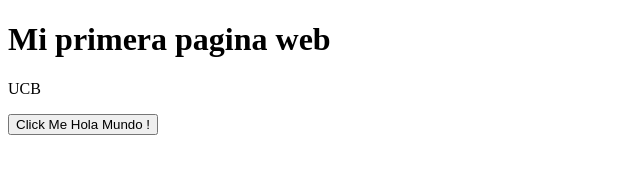
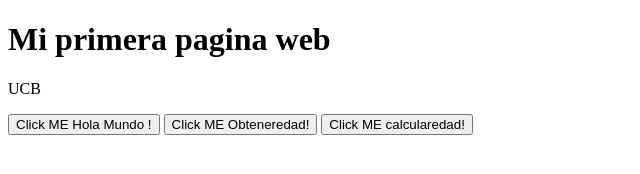
Before and after one commit to MichelleWomberk/SIS112-1, a plain HTML site: page mi programa en c#/js/index.html in a window 1280 px wide. Shown: the whole page, without its empty margins (0-640 px from the left). Drawn offline with Linux system fonts and the light colour scheme.

Commit message:
Update index.html
programación en js

```diff
--- a/mi programa en c#/js/index.html
+++ b/mi programa en c#/js/index.html
@@ -1,6 +1,21 @@
 <!DOCTYPE html>
 <html>
 <head>
+
+    <script>
+        function  HolaMundo(){
+            alert("hello word");
+        }
+        function Obteneredad (){
+             var edad = prompt("ingrese su edad","10");
+            alert("hola tu edad es:"+ edad);
+        }
+        function calcularedad (){
+             var anioNacimiento = prompt("ingrese su año de nacimiento","2005");
+            alert("hola tu edad es:"+ (2024-anioNacimiento));
+        }
+
+    </script>
 <title>Mel WEB</title>
 </head>
 <body>
@@ -8,8 +23,15 @@
 <h1>Mi primera pagina web</h1>
 <p>UCB</p>
 
-<button type="button" click="HolaMundo()">
-Click Me Hola Mundo !</button<
+<button type="button" onclick="HolaMundo()">Click ME
+ Hola Mundo !</button>
+
+<button type="button" onclick="Obteneredad()">Click ME
+Obteneredad!</button>
+
+<button type="button" onclick="calcularedad()">Click ME
+calcularedad!</button>
+
 
 </body>
 </html>
```
